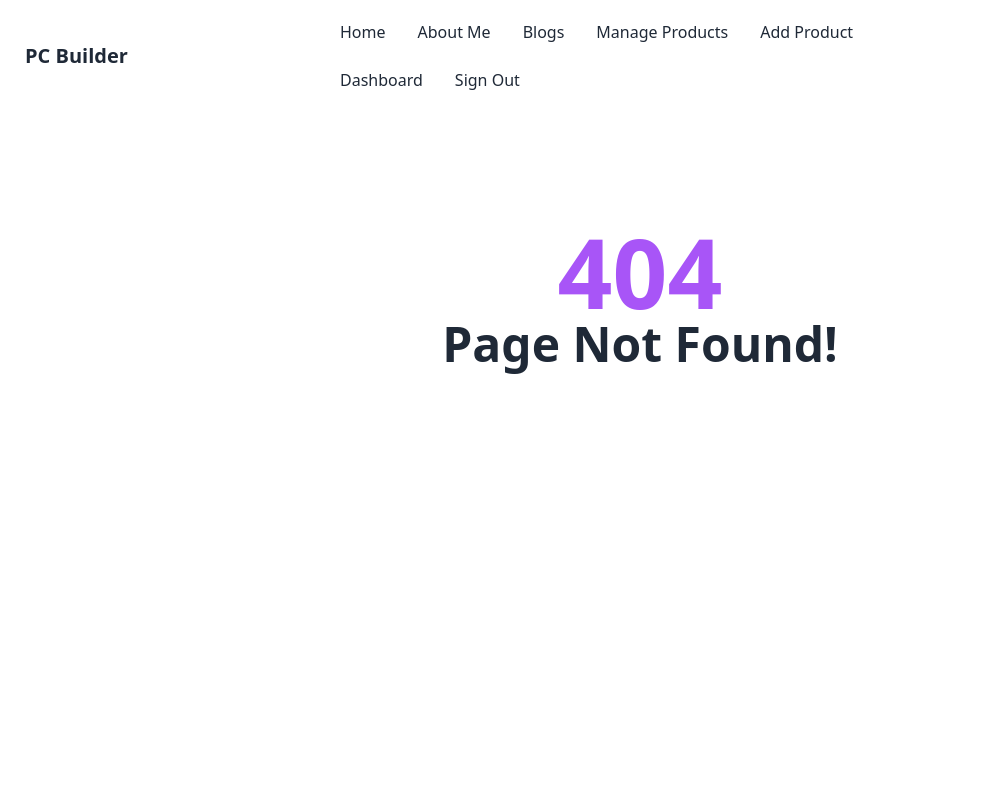
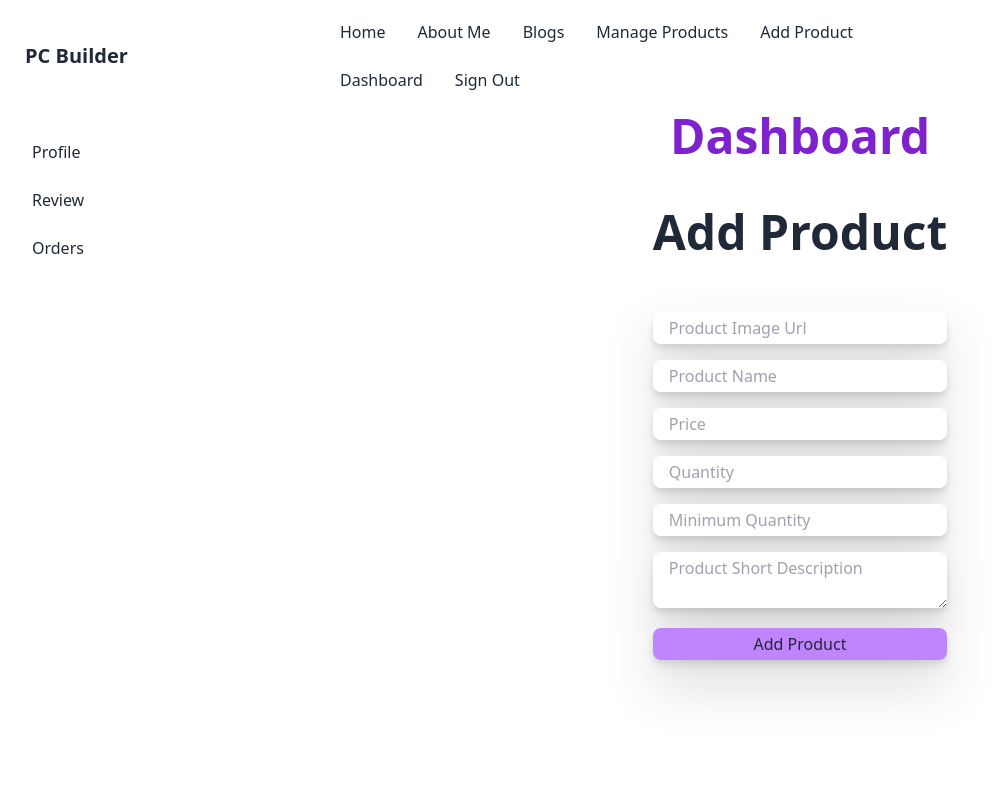
Before and after one commit to Developer-Rajesh100/Pc-Builder-client-side, a React (Create React App) app: page /dashboard/addproduct in a window 1280 px wide. Shown: the top 800 px of the page, without its empty margins (0-992 px from the left). Built offline with nearby package versions, Linux system fonts and the light colour scheme; no server answers; sample sign-in values are in the browser's storage.

Commit message:
Extra 2 section added in Home page

```diff
--- a/src/App.js
+++ b/src/App.js
@@ -41,19 +41,11 @@ function App() {
                         </RequireAuth>
                     }
                 ></Route>
-                <Route
+                {/* <Route
                     path="/addproduct"
                     element={
                         <RequireAuth>
                             <AddProduct></AddProduct>
-                        </RequireAuth>
-                    }
-                ></Route>
-                {/* <Route
-                    path="/manageproduct"
-                    element={
-                        <RequireAuth>
-                            <ManageProducts></ManageProducts>
                         </RequireAuth>
                     }
                 ></Route> */}
@@ -83,6 +75,10 @@ function App() {
                         path="manageproduct"
                         element={<ManageProducts></ManageProducts>}
                     ></Route>
+                    <Route
+                        path="addproduct"
+                        element={<AddProduct></AddProduct>}
+                    ></Route>
                 </Route>
                 <Route path="*" element={<NotFound404></NotFound404>}></Route>
             </Routes>
--- a/src/Pages/AddProduct/AddProduct.js
+++ b/src/Pages/AddProduct/AddProduct.js
@@ -46,40 +46,40 @@ const AddProduct = () => {
                 Add Product
             </h1>{" "}
             <form
-                className="flex flex-col items-center drop-shadow-2xl p-"
+                className="flex flex-col items-center drop-shadow-2xl"
                 onSubmit={handleSubmit(onSubmit)}
             >
                 <input
                     type="text"
                     placeholder="Product Image Url"
                     required
-                    className="drop-shadow-lg my-2 w-1/2 py-1 px-4 red rounded-lg"
+                    className="drop-shadow-lg my-2 w-full py-1 px-4 red rounded-lg"
                     {...register("image")}
                 />
                 <input
                     type="text"
                     placeholder="Product Name"
                     required
-                    className="drop-shadow-lg my-2 w-1/2 py-1 px-4 red rounded-lg"
+                    className="drop-shadow-lg my-2 w-full py-1 px-4 red rounded-lg"
                     {...register("name")}
                 />
 
                 <input
-                    className="drop-shadow-lg my-2 w-1/2 py-1 px-4 red rounded-lg"
+                    className="drop-shadow-lg my-2 w-full py-1 px-4 red rounded-lg"
                     type="number"
                     placeholder="Price"
                     required
                     {...register("price")}
                 />
                 <input
-                    className="drop-shadow-lg my-2 w-1/2 py-1 px-4 red rounded-lg"
+                    className="drop-shadow-lg my-2 w-full py-1 px-4 red rounded-lg"
                     type="number"
                     placeholder="Quantity"
                     required
                     {...register("quantity")}
                 />
                 <input
-                    className="drop-shadow-lg my-2 w-1/2 py-1 px-4 red rounded-lg"
+                    className="drop-shadow-lg my-2 w-full py-1 px-4 red rounded-lg"
                     type="number"
                     placeholder="Minimum Quantity"
                     required
@@ -87,13 +87,13 @@ const AddProduct = () => {
                 />
                 <textarea
                     type="text"
-                    className="drop-shadow-lg my-2 w-1/2 py-1 px-4 red rounded-lg"
+                    className="drop-shadow-lg my-2 w-full py-1 px-4 red rounded-lg"
                     placeholder="Product Short Description"
                     required
                     {...register("description")}
                 />
                 <input
-                    className="drop-shadow-lg w-1/6 mt-3 bg-purple-400 hover:bg-purple-600 hover:font-bold hover:text-white py-1 px-4 red rounded-lg"
+                    className="drop-shadow-lg w-full mt-3 bg-purple-400 hover:bg-purple-600 hover:font-bold hover:text-white py-1 px-4 red rounded-lg"
                     type="submit"
                     value="Add Product"
                 />
--- a/src/Pages/Dashboard/AddReview.js
+++ b/src/Pages/Dashboard/AddReview.js
@@ -1,7 +1,11 @@
 import React from "react";
 
 const AddReview = () => {
-    return <div>This is review...</div>;
+    return (
+        <h1 className="text-2xl text-orange-500 font-semibold my-20">
+            This Fetcher will coming soon
+        </h1>
+    );
 };
 
 export default AddReview;
--- a/src/Pages/Dashboard/Dashboard.js
+++ b/src/Pages/Dashboard/Dashboard.js
@@ -27,9 +27,6 @@ const Dashboard = () => {
                     <li>
                         <Link to="/dashboard">Profile</Link>
                     </li>
-                    <li>
-                        <Link to="/dashboard/myorders">Orders</Link>
-                    </li>
 
                     {/* ADMIN */}
 
@@ -45,9 +42,24 @@ const Dashboard = () => {
                             </Link>
                         </li>
                     )}
-                    <li>
-                        <Link to="/dashboard/myreview">Review</Link>
-                    </li>
+                    {admin && (
+                        <li>
+                            <Link to="/dashboard/addproduct">Add Product</Link>
+                        </li>
+                    )}
+
+                    {/* USERS */}
+
+                    {!admin && (
+                        <li>
+                            <Link to="/dashboard/myreview">Review</Link>
+                        </li>
+                    )}
+                    {!admin && (
+                        <li>
+                            <Link to="/dashboard/myorders">Orders</Link>
+                        </li>
+                    )}
                 </ul>
             </div>
         </div>
--- /dev/null
+++ b/src/Pages/Home/Extra/Extra.js
@@ -0,0 +1,26 @@
+import React from "react";
+
+const Extra = () => {
+    return (
+        <div className="mb-12">
+            <h1 className=" text-4xl text-center mb-16 font-semibold">
+                Our Mechanic
+            </h1>
+            <a
+                target="_blank"
+                href="https://www.linkedin.com/in/rajesh-mondal-51544922a/"
+            >
+                {" "}
+                <div className="flex justify-center">
+                    <img
+                        className="rounded-full border-8"
+                        src="https://i.ibb.co/G511MVS/build-pc.jpg"
+                        alt=""
+                    />
+                </div>
+            </a>
+        </div>
+    );
+};
+
+export default Extra;
--- a/src/Pages/Home/Home.js
+++ b/src/Pages/Home/Home.js
@@ -1,6 +1,7 @@
 import React from "react";
 import Banner from "./Banner/Banner";
 import Business from "./Business/Business";
+import Extra from "./Extra/Extra";
 import Mecanic from "./Mecanic/Mecanic";
 import Products from "./Products/Products";
 
@@ -9,8 +10,9 @@ const Home = () => {
         <div className="mx-12">
             <Banner></Banner>
             <Products></Products>
+            <Mecanic></Mecanic>
+            <Extra></Extra>
             <Business></Business>
-            <Mecanic></Mecanic>
         </div>
     );
 };
```
